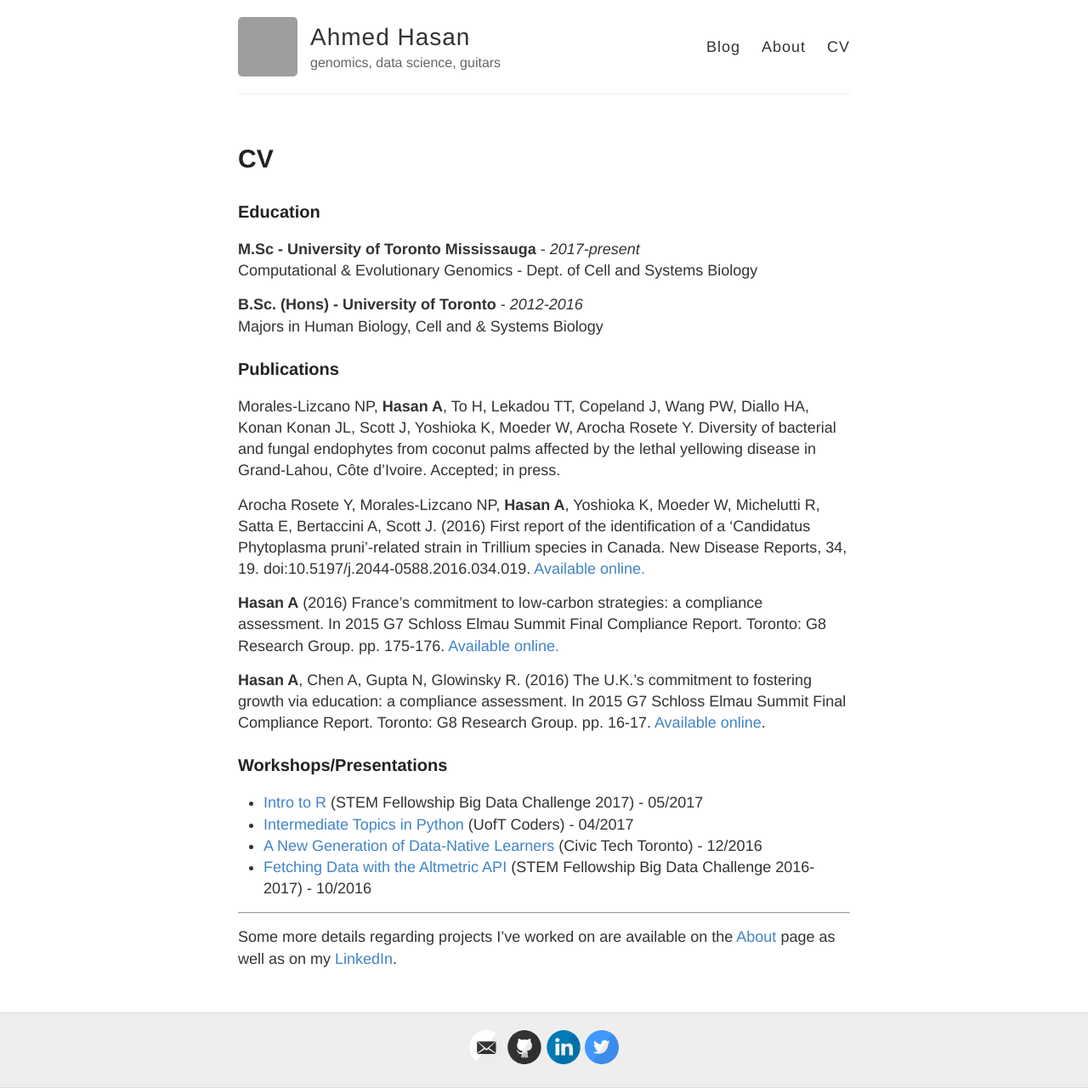
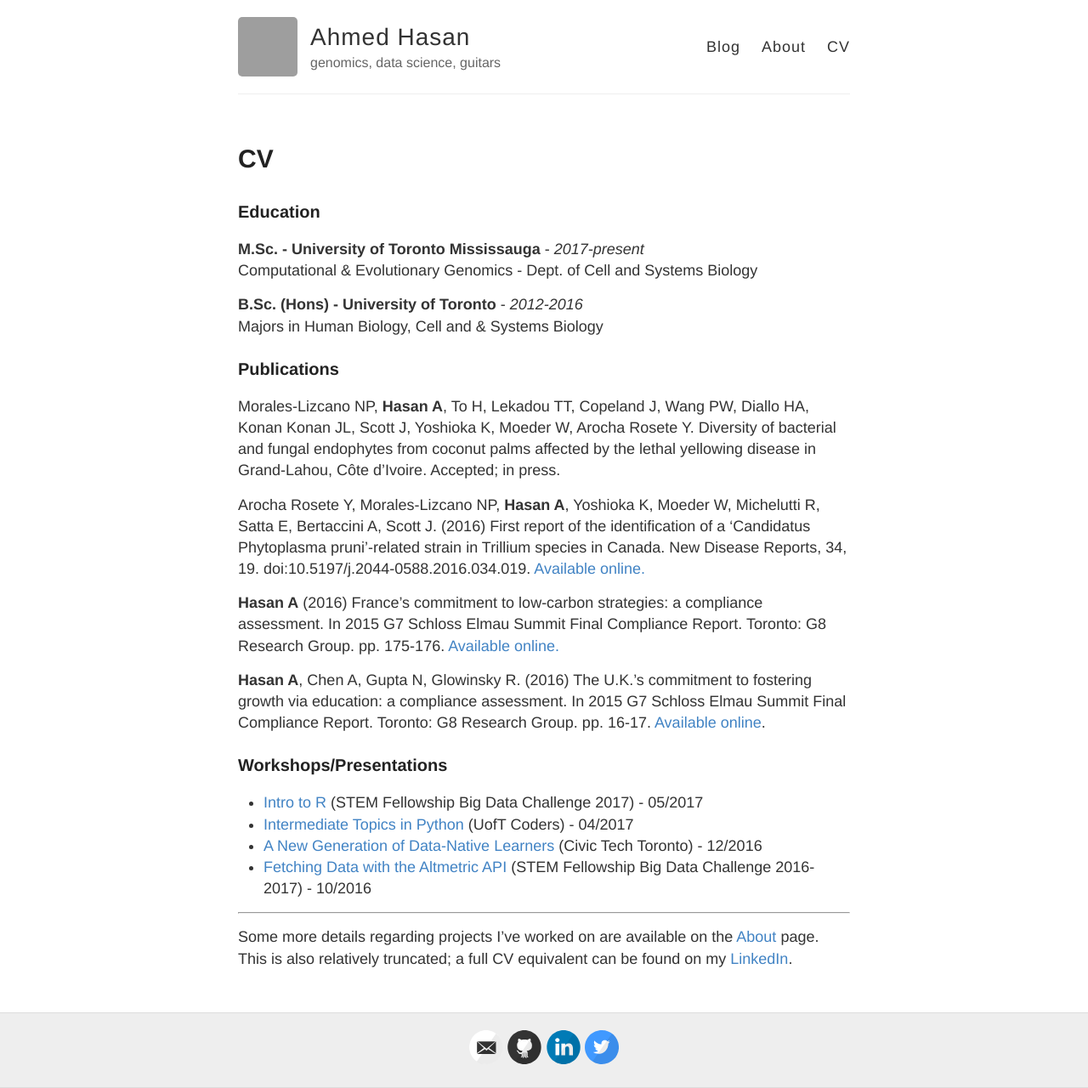
Before and after one commit to aays/site_old, a Jekyll site: the page built from cv.md, in a window 1280 px wide. Shown: the whole page at 85% size. Built offline with Jekyll 4.4.1, drawn with Linux system fonts in a browser that asks for light colours; grey boxes are pictures that could not be loaded.

Commit message:
Update cv.md

```diff
--- a/cv.md
+++ b/cv.md
@@ -6,7 +6,7 @@ published: true
 ---
 
 ### Education
-**M.Sc - University of Toronto Mississauga** - *2017-present*<br>
+**M.Sc. - University of Toronto Mississauga** - *2017-present*<br>
 Computational & Evolutionary Genomics - Dept. of Cell and Systems Biology
 
 **B.Sc. (Hons) - University of Toronto**  - *2012-2016*<br>
@@ -30,4 +30,4 @@ Arocha Rosete Y, Morales-Lizcano NP, **Hasan A**, Yoshioka K, Moeder W, Michelut
 
 ---
 
-Some more details regarding projects I've worked on are available on the [About](/about) page as well as on my [LinkedIn](https://www.linkedin.com/in/ahmedrhasan/).
+Some more details regarding projects I've worked on are available on the [About](/about) page. This is also relatively truncated; a full CV equivalent can be found on my [LinkedIn](https://www.linkedin.com/in/ahmedrhasan/).
```
